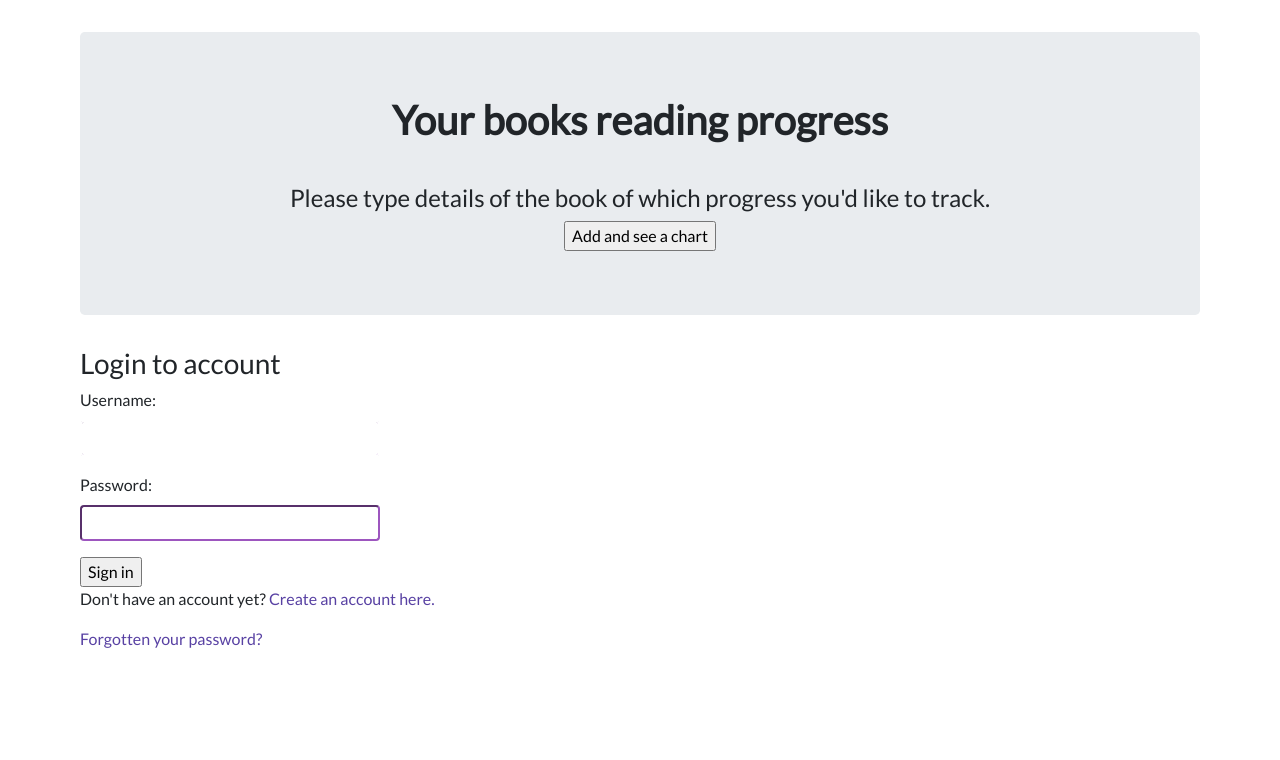
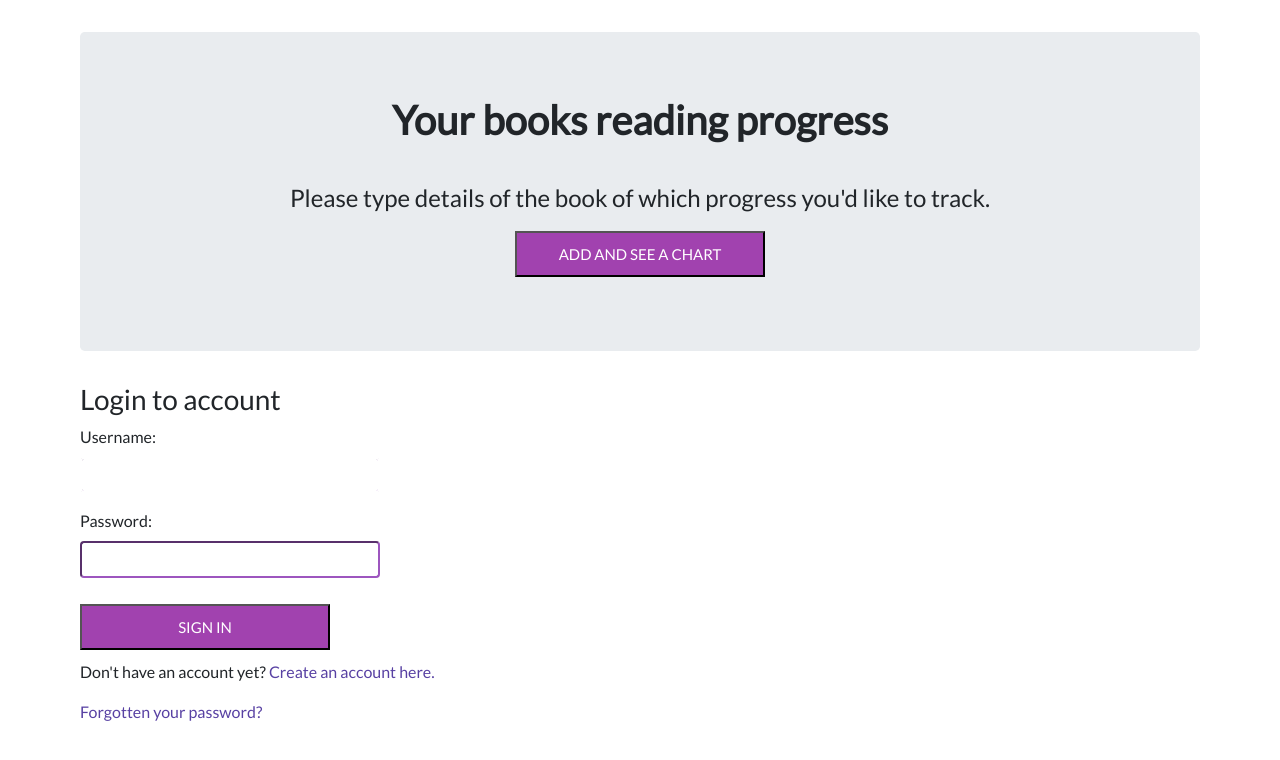
Before and after one commit to PaulinaKas/Reading-process-tracker-web-app, a Django app: page / in a window 1280 px wide. Shown: the top 760 px of the page. Run offline with Django 3.2, Linux system fonts and the light colour scheme; parts of the project's set-up code (start-up, migrations or seed data) failed here and were passed over; some libraries are stand-ins or nearby versions.

Commit message:
Changing id="button" into class="button"

```diff
--- a/project/app/templates/base.html
+++ b/project/app/templates/base.html
@@ -26,7 +26,7 @@
                             {{ form.title }}
                             {{ form.current_page }}
                             {{ form.total_pages }}
-                            <input type="submit" id="button" value="Add and see a chart">
+                            <input type="submit" class="button_base" value="Add and see a chart">
                             {% if form.title.errors %}
                                 <div class="form-group has-error">
                                     <div class="help-block"> {{ form.title.errors }} </div>
--- a/project/app/templates/register.html
+++ b/project/app/templates/register.html
@@ -6,6 +6,6 @@
     <form method="POST" action=".">
         {{ form.as_p }}
         {% csrf_token %}
-        <input type="submit" id="button" value="Create my account">
+        <input type="submit" class="button" value="Create my account">
     </form>
 {% endblock %}
--- a/project/app/templates/registration/login.html
+++ b/project/app/templates/registration/login.html
@@ -9,7 +9,7 @@
         <form method="POST" action="{% url 'login' %}">
             {{ form.as_p }}
             {% csrf_token %}
-            <input type="submit" id="button" value="Sign in">
+            <input type="submit" class="button" value="Sign in">
             <p>Don't have an account yet? <a href="{% url "register" %}">Create an account here.</a></p>
             <p><a href="{% url "password_reset" %}">Forgotten your password?</a></p>
         </form>
--- a/project/app/templates/registration/password_change_form.html
+++ b/project/app/templates/registration/password_change_form.html
@@ -5,7 +5,7 @@
     <p>Use the form below to change your password.</p>
     <form method="POST" action=".">
         {{ form.as_p }}
-        <input type="submit" id="button" value="Change">
+        <input type="submit" class="button" value="Change">
         {% csrf_token %}
     </form>
 {% endblock %}
--- a/project/app/templates/registration/password_reset_confirm.html
+++ b/project/app/templates/registration/password_reset_confirm.html
@@ -7,7 +7,7 @@
         <form method="POST" action=".">
             {{ form.as_p }}
             {% csrf_token %}
-            <input type="submit" id="button" value="Change my password">
+            <input type="submit" class="button" value="Change my password">
         </form>
     {% else %}
         <p>The password reset link is no longer valid. Please request a new password reset again.</p>
--- a/project/app/templates/registration/password_reset_form.html
+++ b/project/app/templates/registration/password_reset_form.html
@@ -7,7 +7,7 @@
     </div>
     <form method="POST" action=".">
         {{ form.as_p }}
-        <input type="submit" id="button" value="Send email">
+        <input type="submit" class="button" value="Send email">
         {% csrf_token %}
     </form>
 {% endblock %}
```
